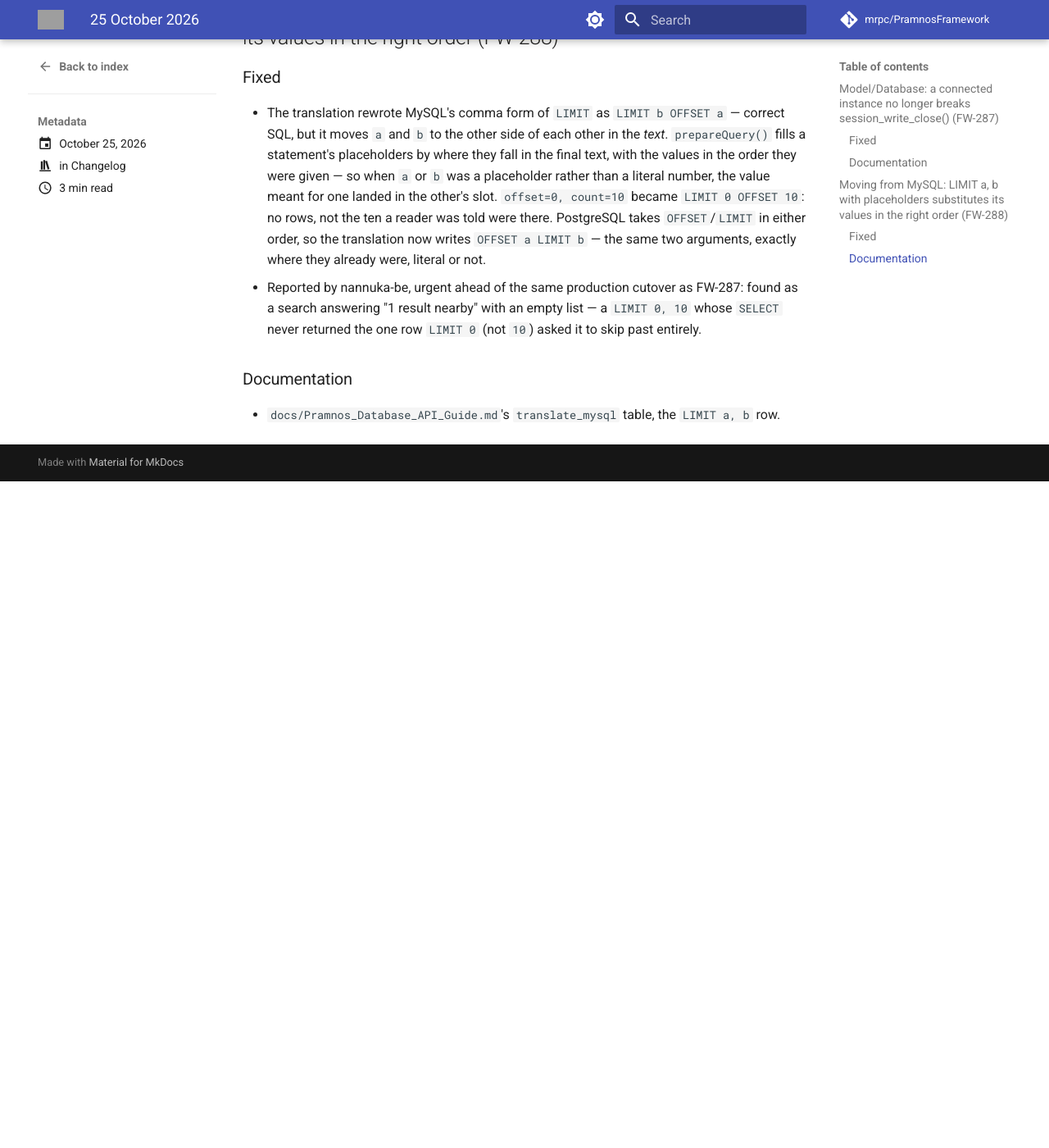
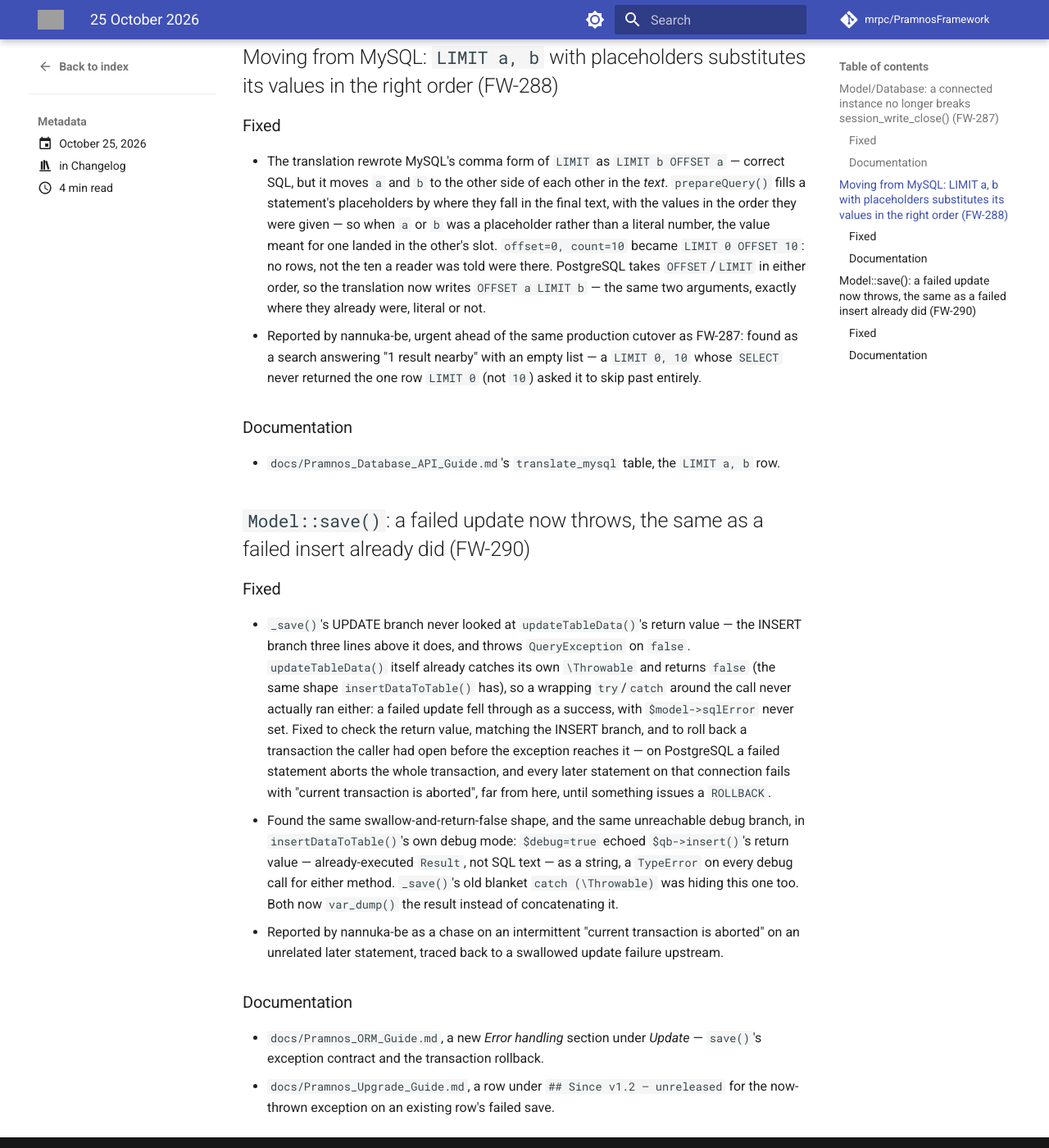
Before and after one commit to mrpc/PramnosFramework, an MkDocs documentation site: the page built from docs/version-history/posts/2026-10-25.md, in a window 1280 px wide and 1400 px high, scrolled down 1358 px. Shown: the whole window at 82% size. Built offline with MkDocs 1.6.1 and Material for MkDocs 9.7.7, drawn with Linux system fonts in a browser that asks for light colours; comment, search, counter and statistics services are not loaded; before the commit the page ends 1945 px from its top, so only the background shows below that; some of the changed text lies outside the part shown; grey boxes are pictures that could not be loaded.

Commit message:
fix(application)!: Model::_save() throws on a failed UPDATE, same as INSERT (FW-290)
The UPDATE branch never looked at updateTableData()'s return value - the
INSERT branch three lines above it does, and throws QueryException on
false. updateTableData() itself already catches its own \Throwable and
returns false, so the wrapping try/catch around the call never actually
ran either: a failed update fell through as a success, with sqlError
never set.

Now checks the return value like INSERT does, and rolls back a
transaction the caller had open before the exception reaches it - on
PostgreSQL a failed statement aborts the whole transaction, and every
later statement on that connection fails with "current transaction is
aborted", far from here, until something issues a ROLLBACK.

Reported by nannuka-be as a chase on an intermittent "current
transaction is aborted" on an unrelated later statement.

```diff
--- a/docs/version-history/posts/2026-10-25.md
+++ b/docs/version-history/posts/2026-10-25.md
@@ -5,10 +5,11 @@ categories: [Changelog]
 
 # 25 October 2026
 
-Two entries today:
+Three entries today:
 
 - `Model`/`Database`: a connected instance no longer breaks `session_write_close()` (FW-287)
 - Moving from MySQL: `LIMIT a, b` with placeholders substitutes its values in the right order (FW-288)
+- `Model::save()`: a failed update now throws, the same as a failed insert already did (FW-290)
 
 <!-- more -->
 
@@ -66,3 +67,31 @@ Two entries today:
 ### Documentation
 
 - `docs/Pramnos_Database_API_Guide.md`'s `translate_mysql` table, the `LIMIT a, b` row.
+
+## `Model::save()`: a failed update now throws, the same as a failed insert already did (FW-290)
+
+### Fixed
+
+- `_save()`'s UPDATE branch never looked at `updateTableData()`'s return value — the INSERT
+  branch three lines above it does, and throws `QueryException` on `false`. `updateTableData()`
+  itself already catches its own `\Throwable` and returns `false` (the same shape
+  `insertDataToTable()` has), so a wrapping `try`/`catch` around the call never actually ran
+  either: a failed update fell through as a success, with `$model->sqlError` never set. Fixed
+  to check the return value, matching the INSERT branch, and to roll back a transaction the
+  caller had open before the exception reaches it — on PostgreSQL a failed statement aborts
+  the whole transaction, and every later statement on that connection fails with "current
+  transaction is aborted", far from here, until something issues a `ROLLBACK`.
+- Found the same swallow-and-return-false shape, and the same unreachable debug branch, in
+  `insertDataToTable()`'s own debug mode: `$debug=true` echoed `$qb->insert()`'s return value —
+  already-executed `Result`, not SQL text — as a string, a `TypeError` on every debug call for
+  either method. `_save()`'s old blanket `catch (\Throwable)` was hiding this one too. Both now
+  `var_dump()` the result instead of concatenating it.
+- Reported by nannuka-be as a chase on an intermittent "current transaction is aborted" on an
+  unrelated later statement, traced back to a swallowed update failure upstream.
+
+### Documentation
+
+- `docs/Pramnos_ORM_Guide.md`, a new *Error handling* section under *Update* — `save()`'s
+  exception contract and the transaction rollback.
+- `docs/Pramnos_Upgrade_Guide.md`, a row under `## Since v1.2 — unreleased` for the now-thrown
+  exception on an existing row's failed save.
```
Also changed, not shown: docs/Pramnos_ORM_Guide.md (+20 -0 lines), docs/Pramnos_Upgrade_Guide.md (+1 -0 lines), 2 other files.
